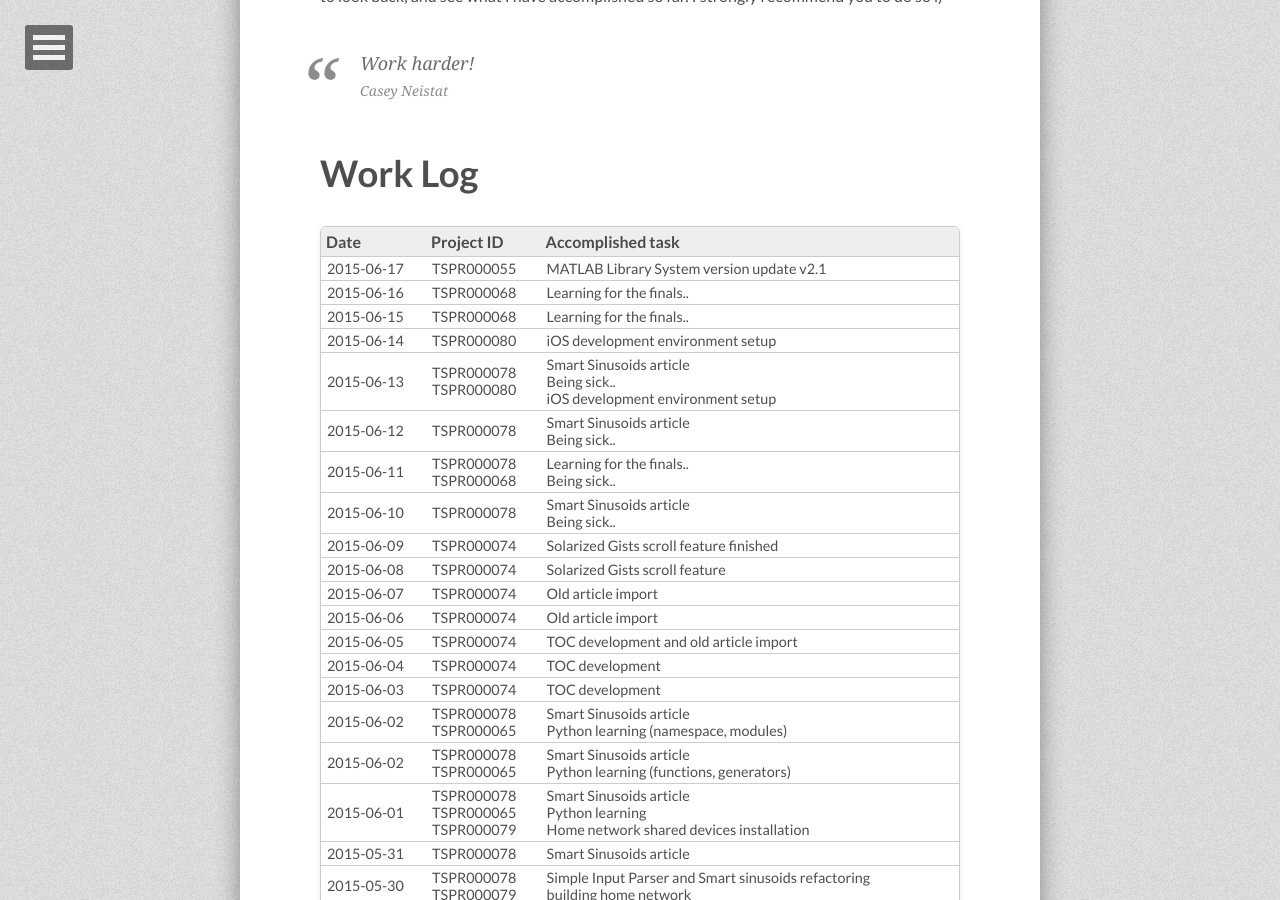
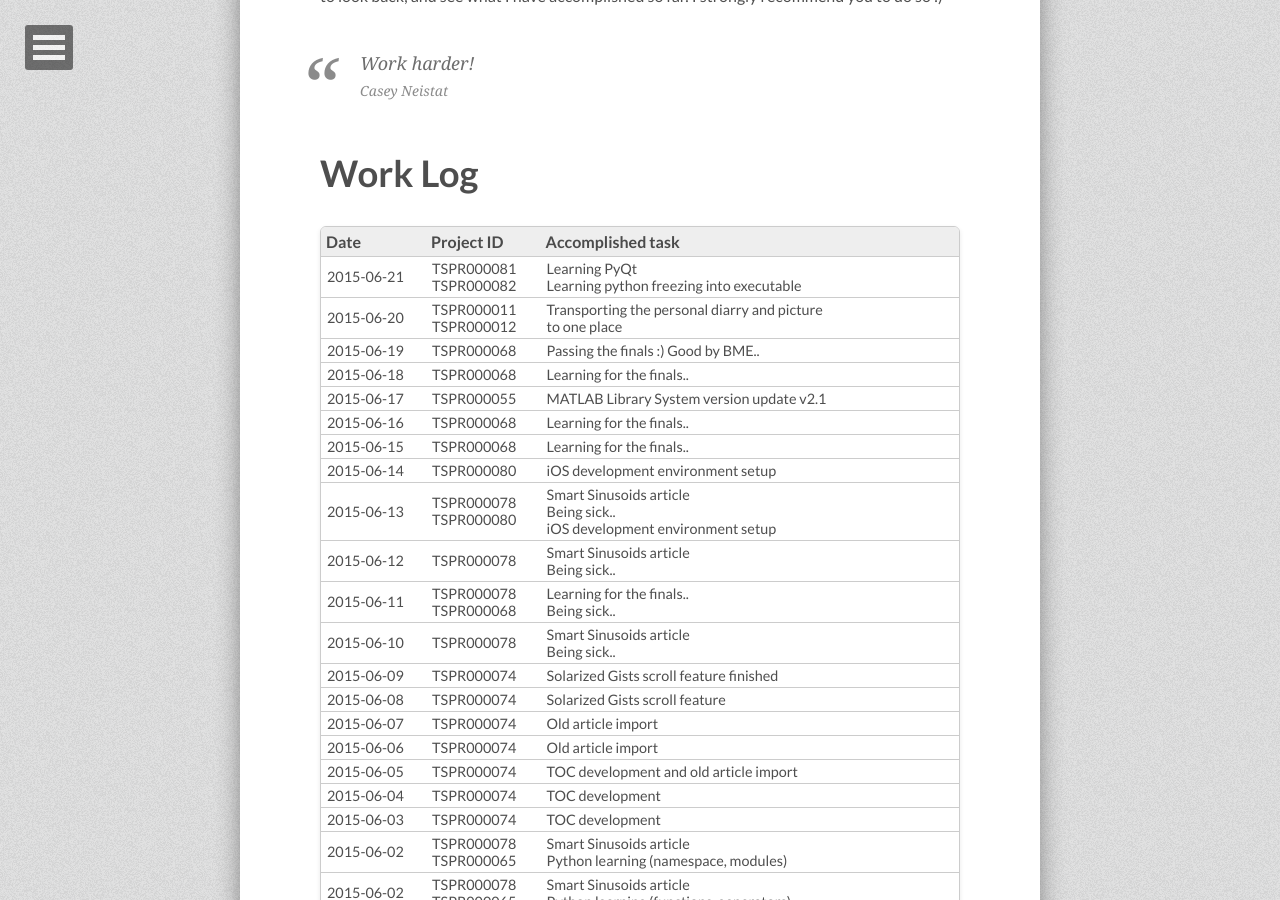
Before and after one commit to tiborsimon/tiborsimon.github.io, a Jekyll site: the page built from worklog/index.md, in a window 1280 px wide and 900 px high, scrolled down 679 px. Built offline with Jekyll 4.4.1, drawn with Linux system fonts in a browser that asks for light colours; nearby versions of some CDN libraries.

Commit message:
Worklog update

```diff
--- a/worklog/index.md
+++ b/worklog/index.md
@@ -29,6 +29,10 @@ Work harder!
 
 | Date | Project ID | Accomplished task |
 |:-----------|:------------|:------------|
+| 2015-06-21 | TSPR000081<br>TSPR000082 | Learning PyQt<br>Learning python freezing into executable
+| 2015-06-20 | TSPR000011<br>TSPR000012 | Transporting the personal diarry and picture<br>to one place
+| 2015-06-19 | TSPR000068 | Passing the finals :) Good by BME..
+| 2015-06-18 | TSPR000068 | Learning for the finals..
 | 2015-06-17 | TSPR000055 | MATLAB Library System version update v2.1
 | 2015-06-16 | TSPR000068 | Learning for the finals..
 | 2015-06-15 | TSPR000068 | Learning for the finals..
```
